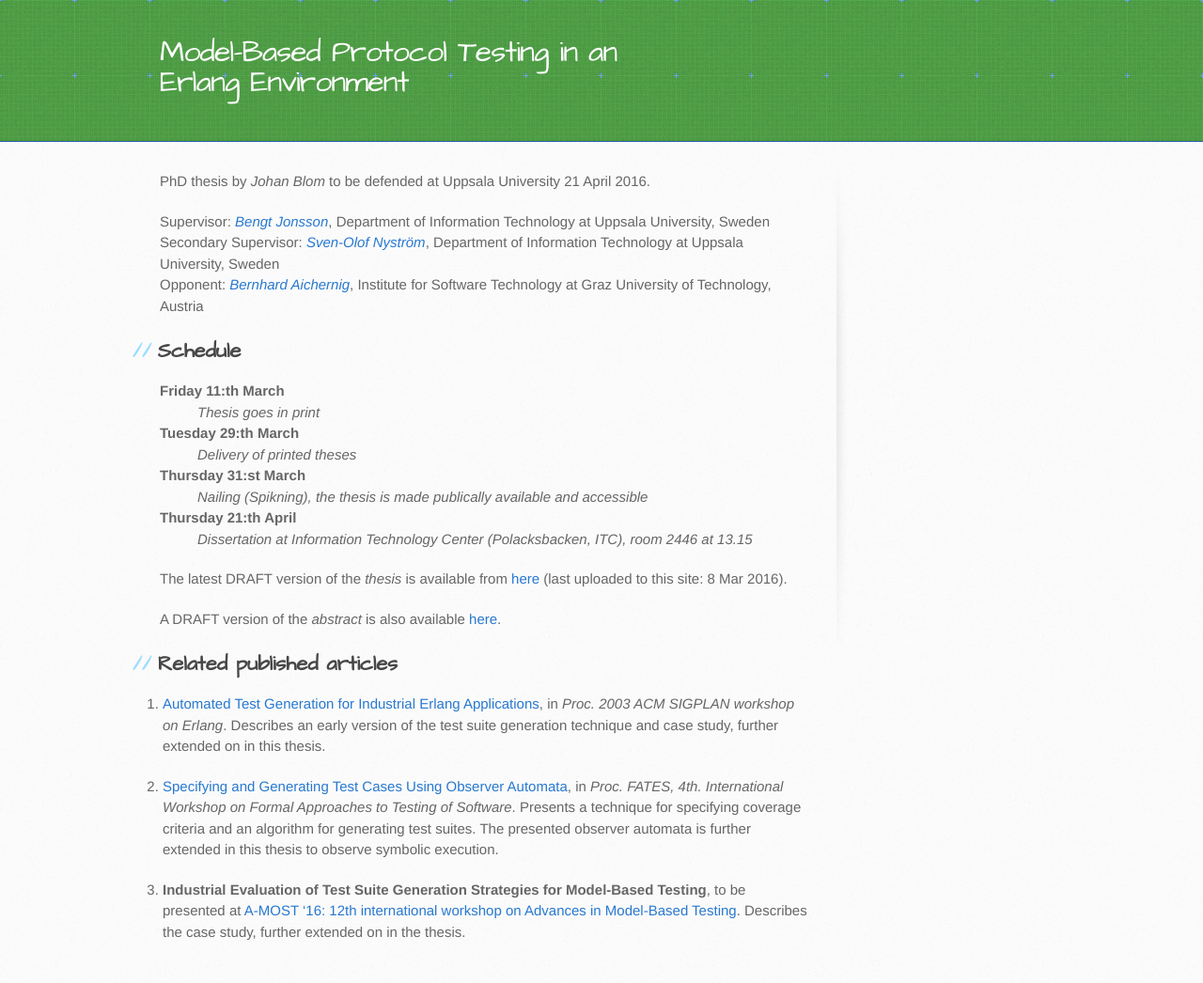
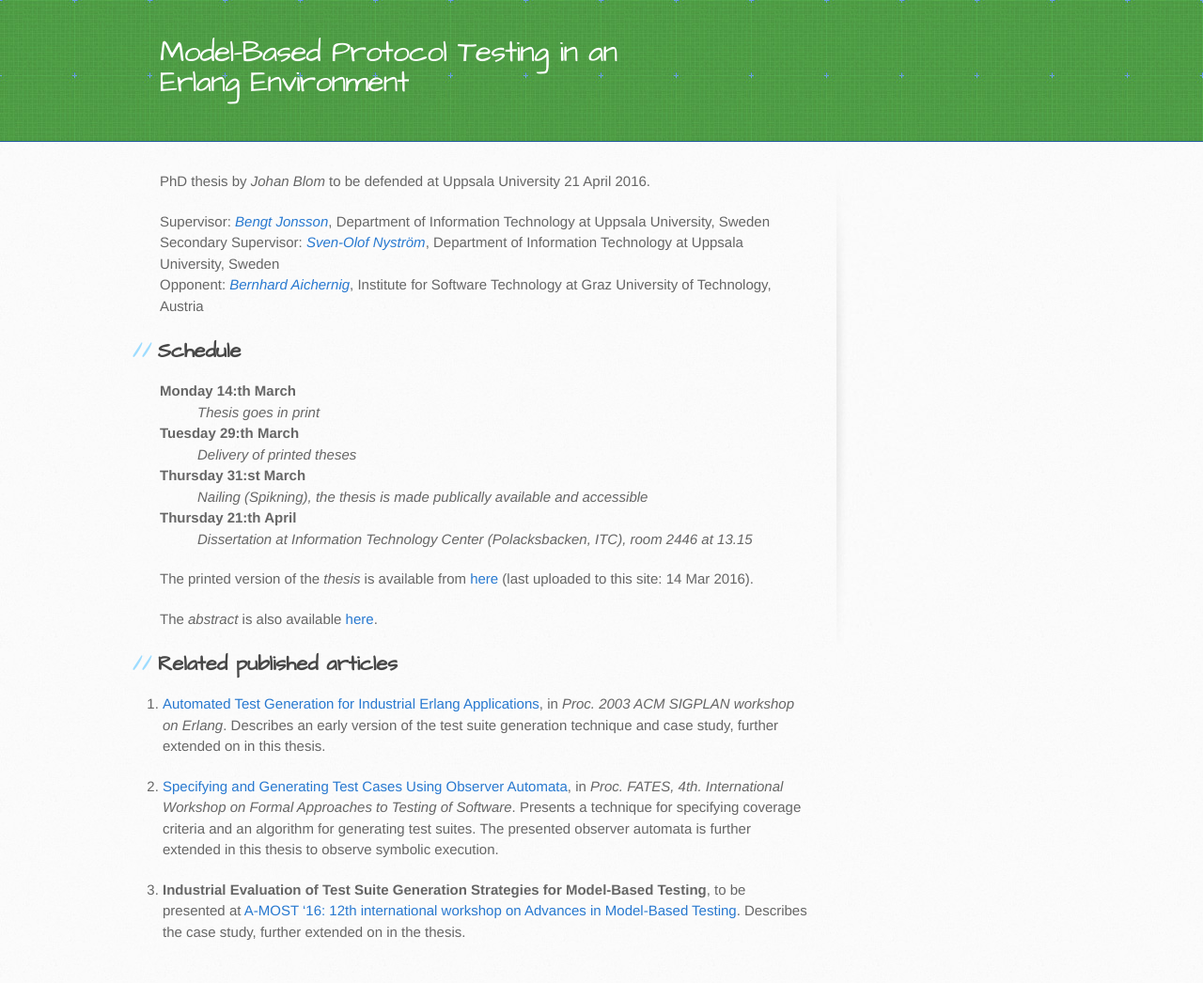
Before and after one commit to joh-blo/erly_marsh, a Jekyll site: the page built from thesis/index.md, in a window 1280 px wide. Shown: the whole page at 94% size. Built offline with Jekyll 4.4.1, drawn with Linux system fonts in a browser that asks for light colours.

Commit message:
Printed version

```diff
--- a/thesis/index.md
+++ b/thesis/index.md
@@ -25,7 +25,7 @@ Institute for Software Technology at Graz University of Technology, Austria
 
 ## Schedule
 <dl>
-  <dt><strong>Friday 11:th March</strong></dt>
+  <dt><strong>Monday 14:th March</strong></dt>
   <dd>Thesis goes in print</dd>
   <dt><strong>Tuesday 29:th March</strong></dt>
   <dd>Delivery of printed theses</dd>
@@ -37,11 +37,11 @@ Institute for Software Technology at Graz University of Technology, Austria
 </dl>
 
 
-The latest DRAFT version of the *thesis* is available from
+The printed version of the *thesis* is available from
 [here]({{ site.url }}/erly_marsh/assets/thesis.pdf)
-(last uploaded to this site: 8 Mar 2016).
+(last uploaded to this site: 14 Mar 2016).
 
-A DRAFT version of the *abstract* is also available
+The *abstract* is also available
 [here]({{ site.url }}/erly_marsh/assets/abstract.pdf).
 
 
```
Also changed, not shown: 1 other file.
